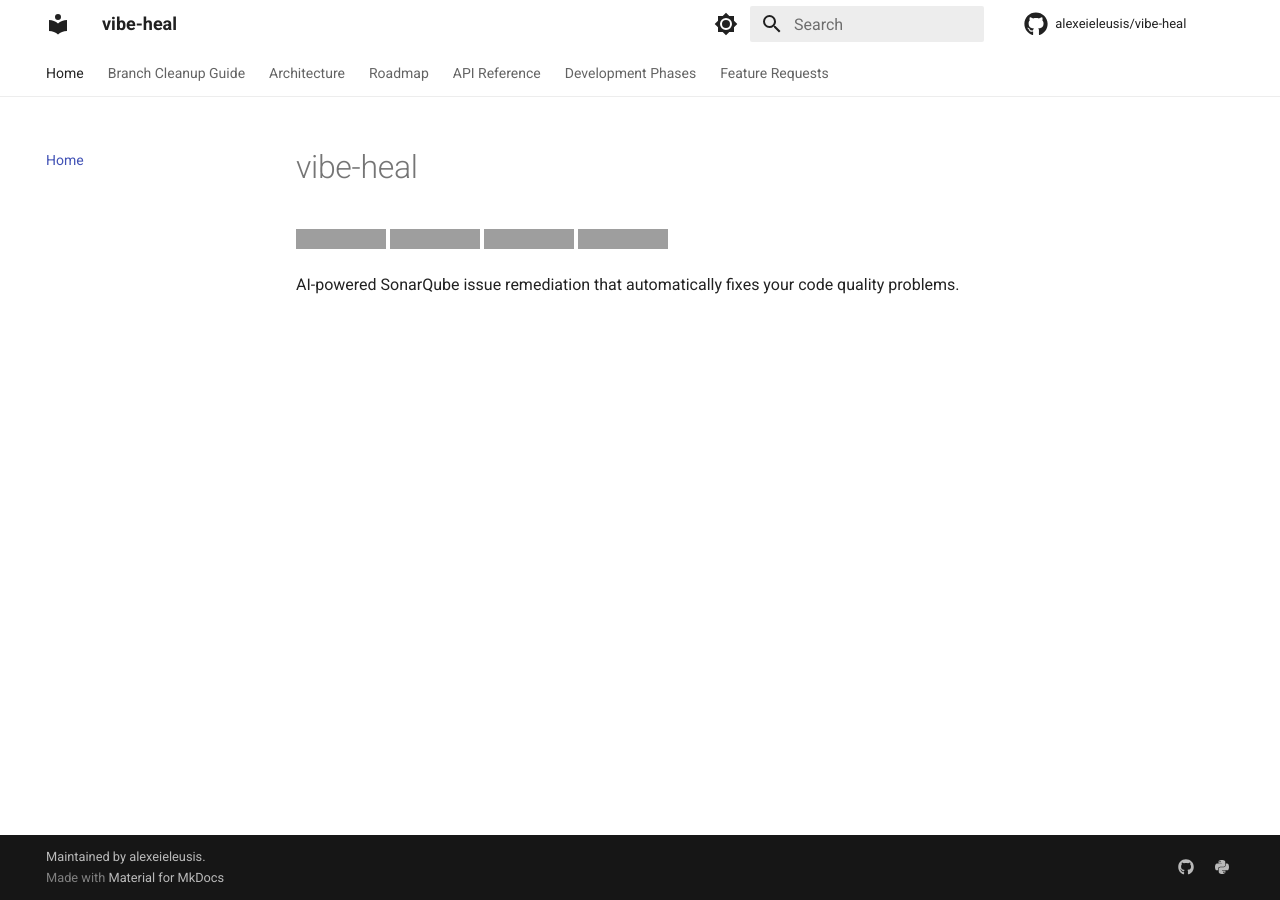
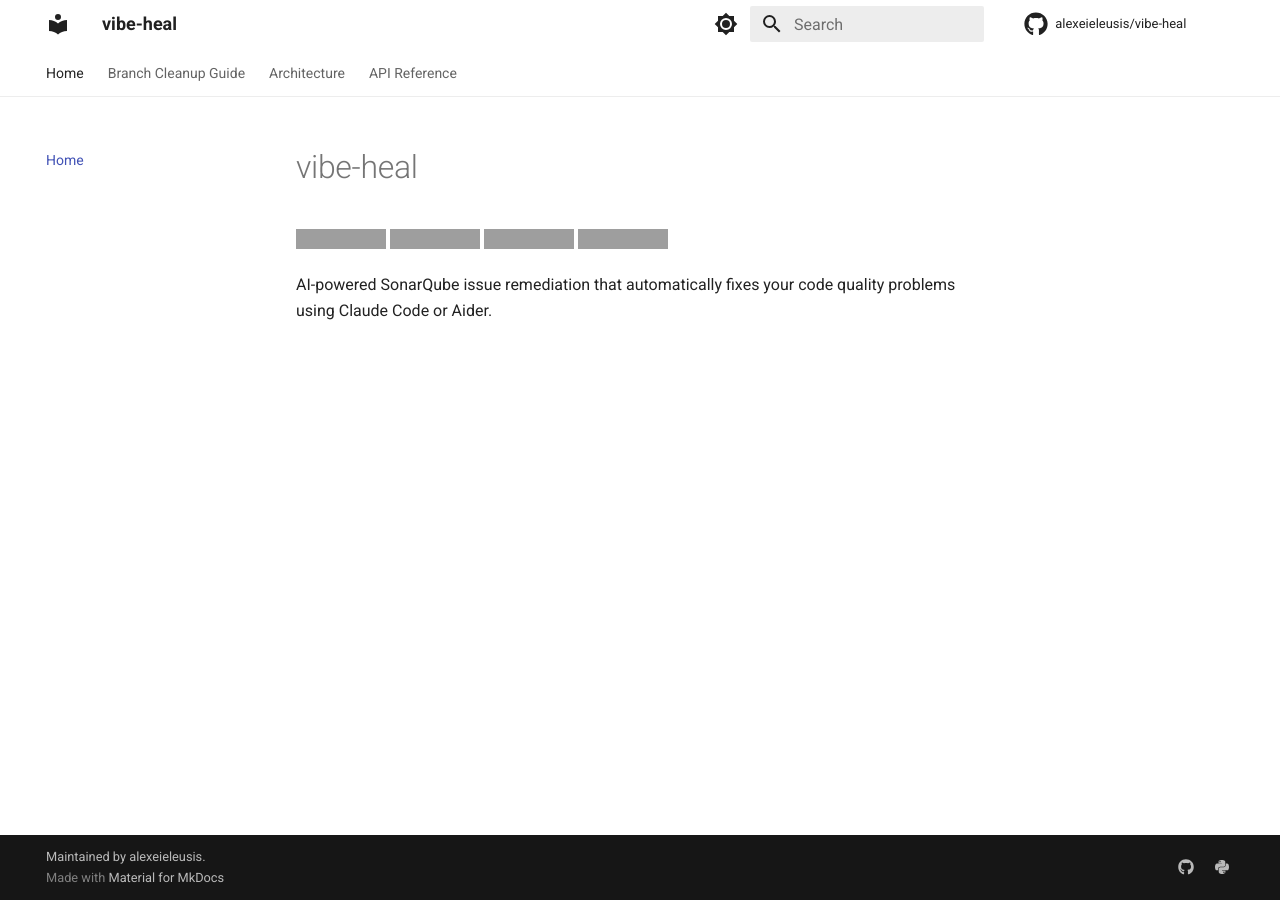
Before and after one commit to alexeieleusis/vibe-heal, an MkDocs documentation site: the page built from docs/index.md, in a window 1280 px wide, cut to the strip 0-900 px from the top of the page. Built offline with MkDocs 1.6.1 and Material for MkDocs 9.7.7, drawn with Linux system fonts in a browser that asks for light colours; comment, search, counter and statistics services are not loaded; part of the change alters nothing that is shown; grey boxes are pictures that could not be loaded.

Commit message:
docs: clean up documentation navigation and index
Remove roadmap, phase, and feature-request sections from mkdocs
navigation. Simplify to essential user-facing documentation only.
Update index.md description to mention supported AI tools.

🤖 Generated with [Claude Code](https://claude.com/claude-code)

Co-Authored-By: Claude <noreply@anthropic.com>

```diff
--- a/docs/index.md
+++ b/docs/index.md
@@ -5,4 +5,4 @@
 [![Commit activity](https://img.shields.io/github/commit-activity/m/alexeieleusis/vibe-heal)](https://img.shields.io/github/commit-activity/m/alexeieleusis/vibe-heal)
 [![License](https://img.shields.io/github/license/alexeieleusis/vibe-heal)](https://img.shields.io/github/license/alexeieleusis/vibe-heal)
 
-AI-powered SonarQube issue remediation that automatically fixes your code quality problems.
+AI-powered SonarQube issue remediation that automatically fixes your code quality problems using Claude Code or Aider.
--- a/mkdocs.yml
+++ b/mkdocs.yml
@@ -11,20 +11,7 @@ nav:
   - Home: index.md
   - Branch Cleanup Guide: branch-cleanup-guide.md
   - Architecture: ARCHITECTURE.md
-  - Roadmap: ROADMAP.md
   - API Reference: modules.md
-  - Development Phases:
-    - Overview: phases/README.md
-    - Phase 0 - Setup: phases/PHASE_0_SETUP.md
-    - Phase 1 - Config: phases/PHASE_1_CONFIG.md
-    - Phase 2 - SonarQube: phases/PHASE_2_SONARQUBE.md
-    - Phase 3 - Processor: phases/PHASE_3_PROCESSOR.md
-    - Phase 4 - AI Tools: phases/PHASE_4_AI_TOOLS.md
-    - Phase 5 - Git: phases/PHASE_5_GIT.md
-    - Phase 6 - CLI: phases/PHASE_6_CLI.md
-    - Phase 7 - Safety: phases/PHASE_7_SAFETY.md
-  - Feature Requests:
-    - Branch Cleanup: feature-requests/branch-cleanup.md
 plugins:
   - search
   - mkdocstrings:
```
